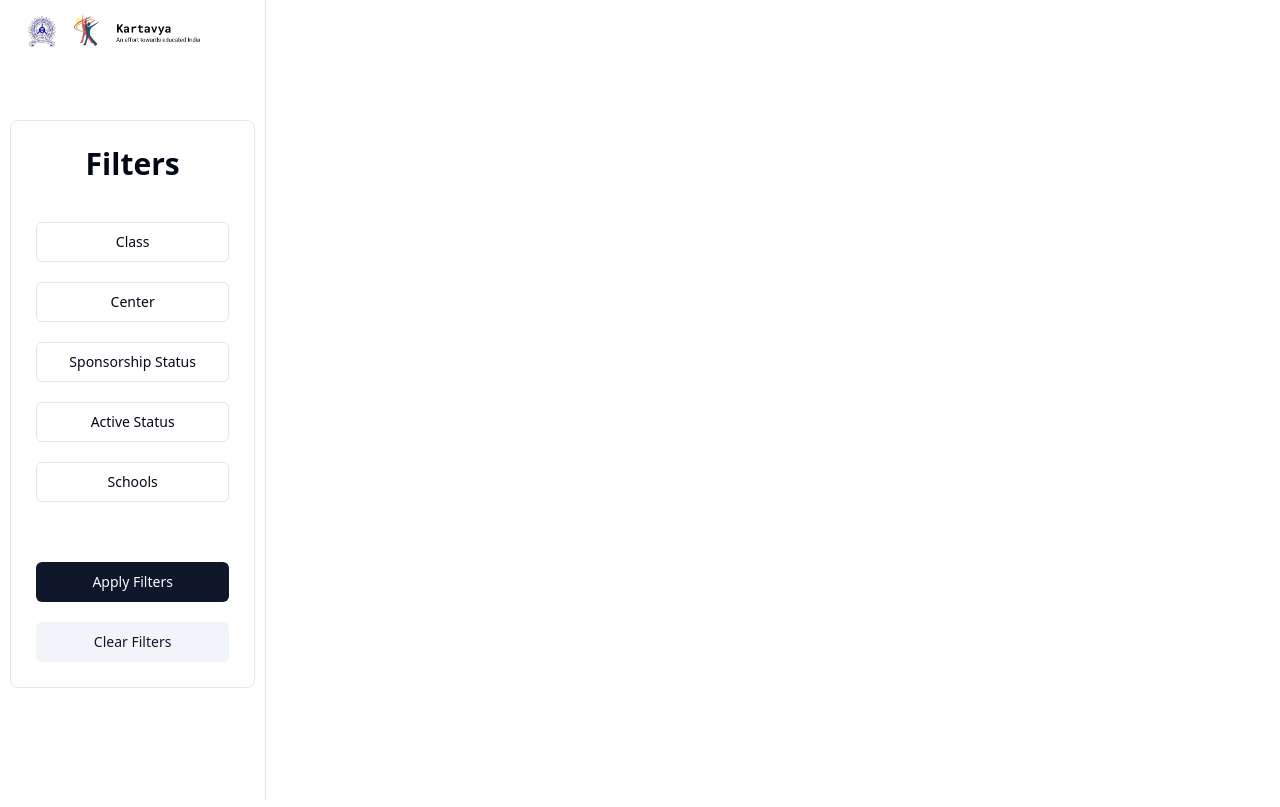
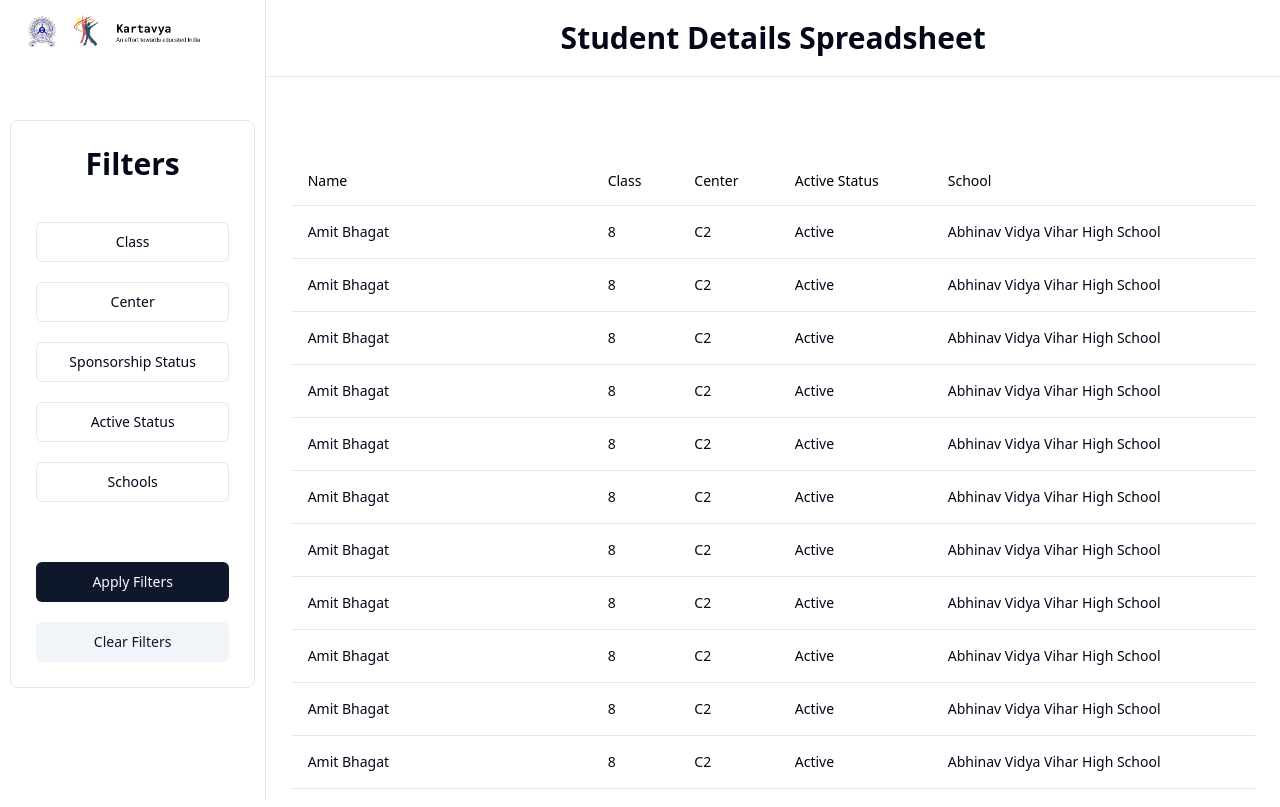
Before and after one commit to kartavya-info/kartavya-database, a React (Vite) app in the folder frontend/: page /student-spreadsheet in a window 1280 px wide. Built offline with nearby package versions, Linux system fonts and the light colour scheme.

Commit message:
Add body to the student-spreadsheet with student table

```diff
--- /dev/null
+++ b/frontend/src/Pages/SpreadsheetBody.jsx
@@ -0,0 +1,17 @@
+import React from 'react';
+import StudentTable from './StudentTable';
+
+const SpreadsheetBody = () => {
+  return (
+    <div className="flex flex-col justify-center items-center gap-20">
+      <div className="heading text-3xl font-bold text-center pt-5 pb-5 border-b w-full">
+        Student Details Spreadsheet
+      </div>
+      <div className='w-[95%] max-h-[650px] overflow-y-auto'>
+        <StudentTable />
+      </div>
+    </div>
+  );
+};
+
+export default SpreadsheetBody;
--- a/frontend/src/Pages/StudentSpreadsheet.jsx
+++ b/frontend/src/Pages/StudentSpreadsheet.jsx
@@ -5,6 +5,7 @@
 import DropdownForSchoolSelection from '@/components/Filters/SchoolDropdown';
 import React, { useState } from 'react';
 import { Button } from '@/components/ui/button';
+import SpreadsheetBody from './SpreadsheetBody';
 
 const StudentSpreadsheet = () => {
   const [filters, setFilters] = useState({
@@ -84,8 +85,8 @@
           </form>
         </div>
       </div>
-      <div className="hero w-[80%] h-screen">
-        {/* You can add more content or the spreadsheet here */}
+      <div className="hero w-[80%] h-screen ">
+        <SpreadsheetBody />
       </div>
     </div>
   );
--- /dev/null
+++ b/frontend/src/Pages/StudentTable.jsx
@@ -0,0 +1,220 @@
+import {
+  Table,
+  TableBody,
+  TableCell,
+  TableHead,
+  TableHeader,
+  TableRow,
+} from '@/components/ui/table';
+import { Link } from 'react-router-dom';
+
+const students = [
+  {
+    id: '1',
+    name: 'Amit Bhagat',
+    class: '8',
+    center: 'C2',
+    activeStatus: 'Active',
+    school: 'Abhinav Vidya Vihar High School',
+  },
+  {
+    id: '1',
+    name: 'Amit Bhagat',
+    class: '8',
+    center: 'C2',
+    activeStatus: 'Active',
+    school: 'Abhinav Vidya Vihar High School',
+  },
+  {
+    id: '1',
+    name: 'Amit Bhagat',
+    class: '8',
+    center: 'C2',
+    activeStatus: 'Active',
+    school: 'Abhinav Vidya Vihar High School',
+  },
+  {
+    id: '1',
+    name: 'Amit Bhagat',
+    class: '8',
+    center: 'C2',
+    activeStatus: 'Active',
+    school: 'Abhinav Vidya Vihar High School',
+  },
+  {
+    id: '1',
+    name: 'Amit Bhagat',
+    class: '8',
+    center: 'C2',
+    activeStatus: 'Active',
+    school: 'Abhinav Vidya Vihar High School',
+  },
+  {
+    id: '1',
+    name: 'Amit Bhagat',
+    class: '8',
+    center: 'C2',
+    activeStatus: 'Active',
+    school: 'Abhinav Vidya Vihar High School',
+  },
+  {
+    id: '1',
+    name: 'Amit Bhagat',
+    class: '8',
+    center: 'C2',
+    activeStatus: 'Active',
+    school: 'Abhinav Vidya Vihar High School',
+  },
+  {
+    id: '1',
+    name: 'Amit Bhagat',
+    class: '8',
+    center: 'C2',
+    activeStatus: 'Active',
+    school: 'Abhinav Vidya Vihar High School',
+  },
+  {
+    id: '1',
+    name: 'Amit Bhagat',
+    class: '8',
+    center: 'C2',
+    activeStatus: 'Active',
+    school: 'Abhinav Vidya Vihar High School',
+  },
+  {
+    id: '1',
+    name: 'Amit Bhagat',
+    class: '8',
+    center: 'C2',
+    activeStatus: 'Active',
+    school: 'Abhinav Vidya Vihar High School',
+  },
+  {
+    id: '1',
+    name: 'Amit Bhagat',
+    class: '8',
+    center: 'C2',
+    activeStatus: 'Active',
+    school: 'Abhinav Vidya Vihar High School',
+  },
+  {
+    id: '1',
+    name: 'Amit Bhagat',
+    class: '8',
+    center: 'C2',
+    activeStatus: 'Active',
+    school: 'Abhinav Vidya Vihar High School',
+  },
+  {
+    id: '1',
+    name: 'Amit Bhagat',
+    class: '8',
+    center: 'C2',
+    activeStatus: 'Active',
+    school: 'Abhinav Vidya Vihar High School',
+  },
+  {
+    id: '1',
+    name: 'Amit Bhagat',
+    class: '8',
+    center: 'C2',
+    activeStatus: 'Active',
+    school: 'Abhinav Vidya Vihar High School',
+  },
+  {
+    id: '1',
+    name: 'Amit Bhagat',
+    class: '8',
+    center: 'C2',
+    activeStatus: 'Active',
+    school: 'Abhinav Vidya Vihar High School',
+  },
+  {
+    id: '1',
+    name: 'Amit Bhagat',
+    class: '8',
+    center: 'C2',
+    activeStatus: 'Active',
+    school: 'Abhinav Vidya Vihar High School',
+  },
+  {
+    id: '1',
+    name: 'Amit Bhagat',
+    class: '8',
+    center: 'C2',
+    activeStatus: 'Active',
+    school: 'Abhinav Vidya Vihar High School',
+  },
+  {
+    id: '1',
+    name: 'Amit Bhagat',
+    class: '8',
+    center: 'C2',
+    activeStatus: 'Active',
+    school: 'Abhinav Vidya Vihar High School',
+  },
+];
+
+const StudentTable = () => {
+  return (
+    <Table>
+      <TableHeader>
+        <TableRow>
+          <TableHead className="w-[300px] text-black">Name </TableHead>
+          <TableHead className=" text-black">Class</TableHead>
+          <TableHead className=" text-black">Center</TableHead>
+          <TableHead className=" text-black">Active Status</TableHead>
+          <TableHead className=" text-black">School</TableHead>
+        </TableRow>
+      </TableHeader>
+      <TableBody>
+        {students.map((student) => (
+          <TableRow key={student.id} className="hover:bg-gray-100">
+            <TableCell>
+              <Link
+                to={`/student/${student.id}`}
+                className="block w-full h-full"
+              >
+                <div className="font-medium">{student.name}</div>
+              </Link>
+            </TableCell>
+            <TableCell>
+              <Link
+                to={`/student/${student.id}`}
+                className="block w-full h-full"
+              >
+                {student.class}
+              </Link>
+            </TableCell>
+            <TableCell>
+              <Link
+                to={`/student/${student.id}`}
+                className="block w-full h-full"
+              >
+                {student.center}
+              </Link>
+            </TableCell>
+            <TableCell>
+              <Link
+                to={`/student/${student.id}`}
+                className="block w-full h-full"
+              >
+                {student.activeStatus}
+              </Link>
+            </TableCell>
+            <TableCell>
+              <Link
+                to={`/student/${student.id}`}
+                className="block w-full h-full"
+              >
+                {student.school}
+              </Link>
+            </TableCell>
+          </TableRow>
+        ))}
+      </TableBody>
+    </Table>
+  );
+};
+
+export default StudentTable;
--- /dev/null
+++ b/frontend/src/components/ui/table.jsx
@@ -0,0 +1,83 @@
+import * as React from "react"
+
+import { cn } from "@/lib/utils"
+
+const Table = React.forwardRef(({ className, ...props }, ref) => (
+  <div className="relative w-full overflow-auto">
+    <table
+      ref={ref}
+      className={cn("w-full caption-bottom text-sm", className)}
+      {...props} />
+  </div>
+))
+Table.displayName = "Table"
+
+const TableHeader = React.forwardRef(({ className, ...props }, ref) => (
+  <thead ref={ref} className={cn("[&_tr]:border-b", className)} {...props} />
+))
+TableHeader.displayName = "TableHeader"
+
+const TableBody = React.forwardRef(({ className, ...props }, ref) => (
+  <tbody
+    ref={ref}
+    className={cn("[&_tr:last-child]:border-0", className)}
+    {...props} />
+))
+TableBody.displayName = "TableBody"
+
+const TableFooter = React.forwardRef(({ className, ...props }, ref) => (
+  <tfoot
+    ref={ref}
+    className={cn("border-t bg-muted/50 font-medium [&>tr]:last:border-b-0", className)}
+    {...props} />
+))
+TableFooter.displayName = "TableFooter"
+
+const TableRow = React.forwardRef(({ className, ...props }, ref) => (
+  <tr
+    ref={ref}
+    className={cn(
+      "border-b transition-colors hover:bg-muted/50 data-[state=selected]:bg-muted",
+      className
+    )}
+    {...props} />
+))
+TableRow.displayName = "TableRow"
+
+const TableHead = React.forwardRef(({ className, ...props }, ref) => (
+  <th
+    ref={ref}
+    className={cn(
+      "h-12 px-4 text-left align-middle font-medium text-muted-foreground [&:has([role=checkbox])]:pr-0",
+      className
+    )}
+    {...props} />
+))
+TableHead.displayName = "TableHead"
+
+const TableCell = React.forwardRef(({ className, ...props }, ref) => (
+  <td
+    ref={ref}
+    className={cn("p-4 align-middle [&:has([role=checkbox])]:pr-0", className)}
+    {...props} />
+))
+TableCell.displayName = "TableCell"
+
+const TableCaption = React.forwardRef(({ className, ...props }, ref) => (
+  <caption
+    ref={ref}
+    className={cn("mt-4 text-sm text-muted-foreground", className)}
+    {...props} />
+))
+TableCaption.displayName = "TableCaption"
+
+export {
+  Table,
+  TableHeader,
+  TableBody,
+  TableFooter,
+  TableHead,
+  TableRow,
+  TableCell,
+  TableCaption,
+}
```
